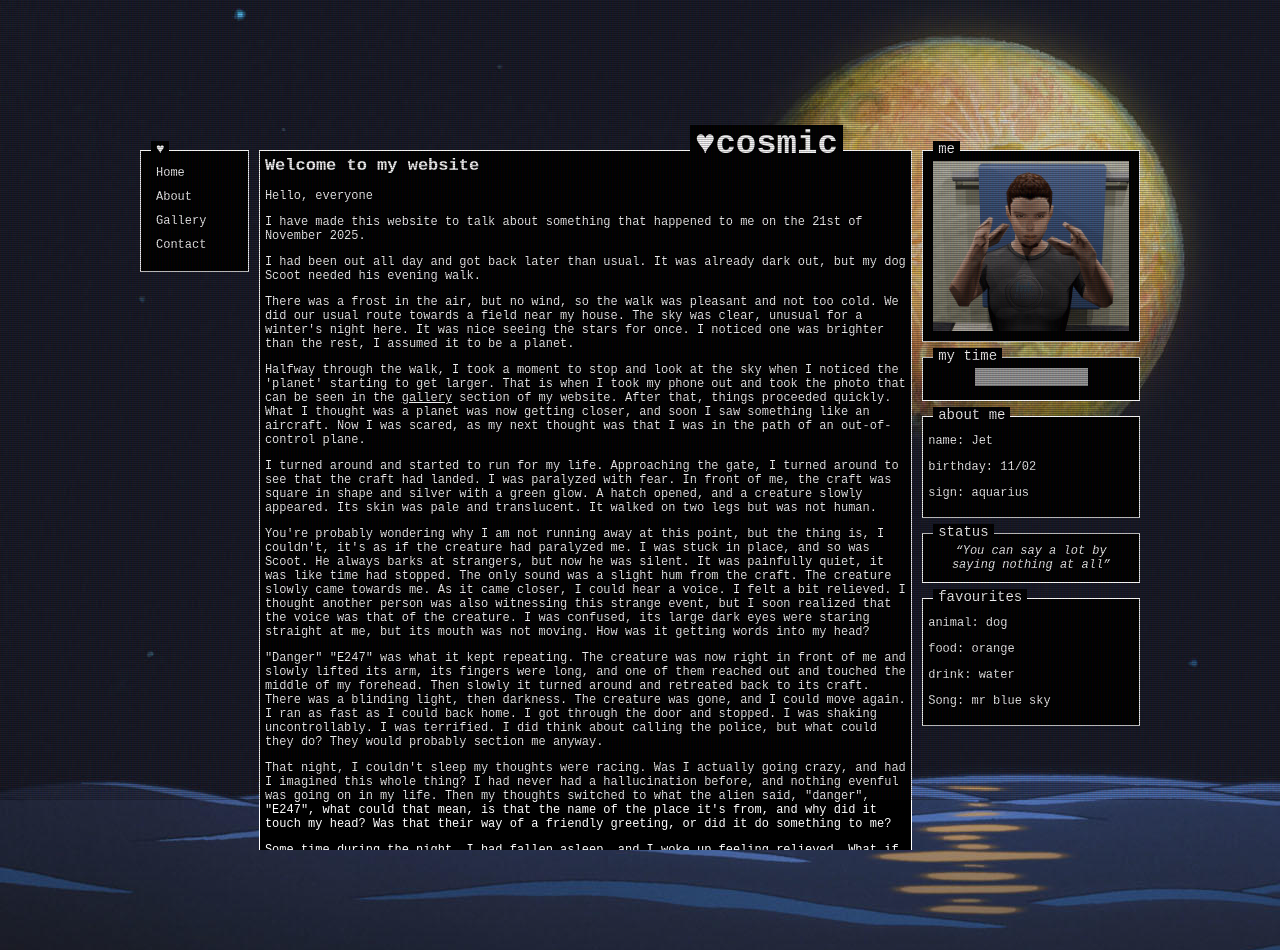
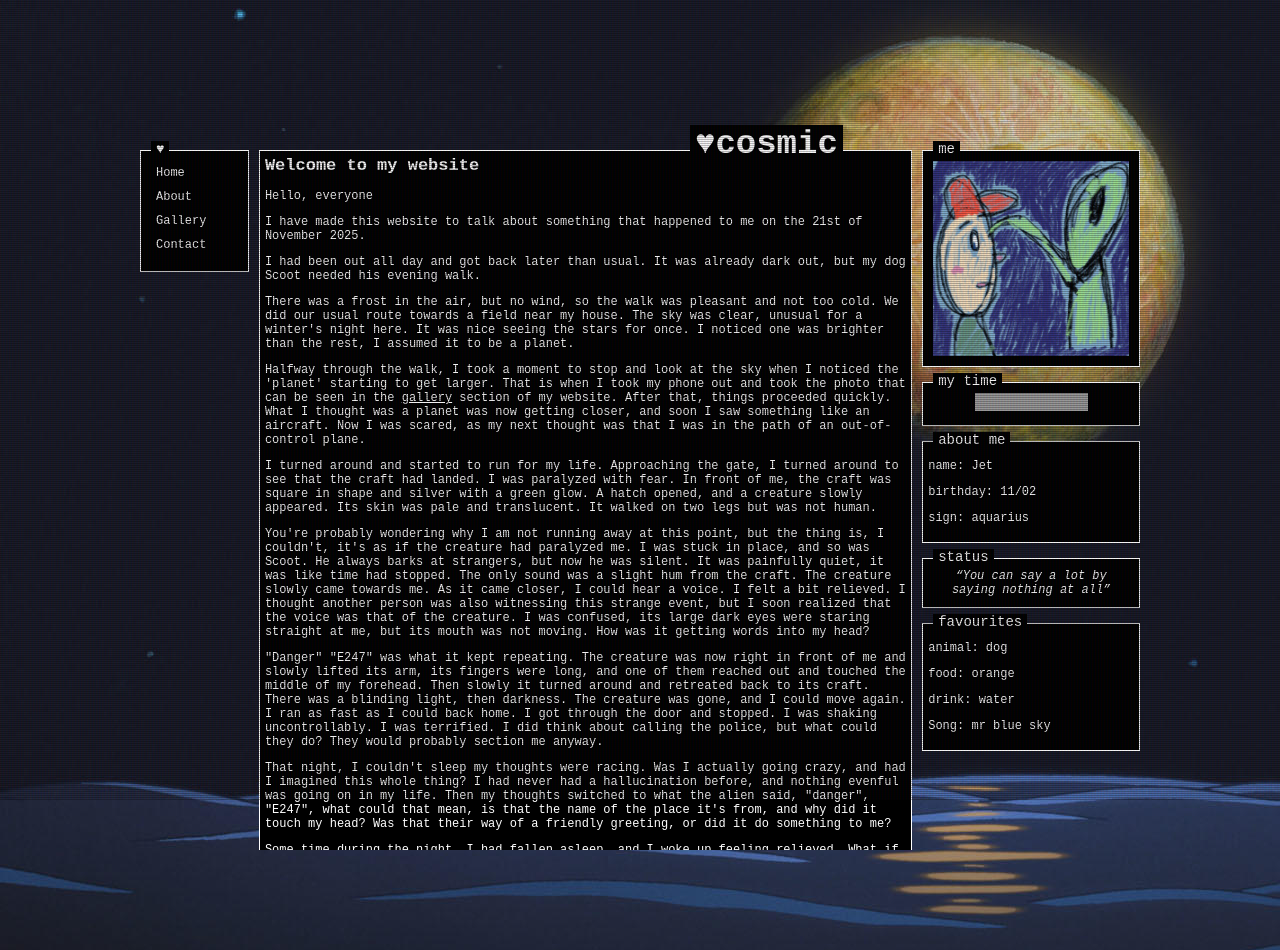
Before and after one commit to oliviaalx/ComicMaker, a plain HTML site: page index.html in a window 1280 px wide. Drawn offline with Linux system fonts and the light colour scheme; grey boxes are pictures that could not be loaded; a script that the page names is missing.

Commit message:
image change

```diff
--- a/index.html
+++ b/index.html
@@ -68,7 +68,7 @@
   <div class="rightColumn">
     <div class="item3">
       <span class="label">me</span>
-      <img src="Images/image2.png" alt="me image">
+      <img src="Images/IMG_0232.jpg" alt="me image">
     </div>
     <div class="item5">
       <span class="label">my time</span>
```
Also changed, not shown: Images/IMG_0232.jpg (added), 1 other file.
